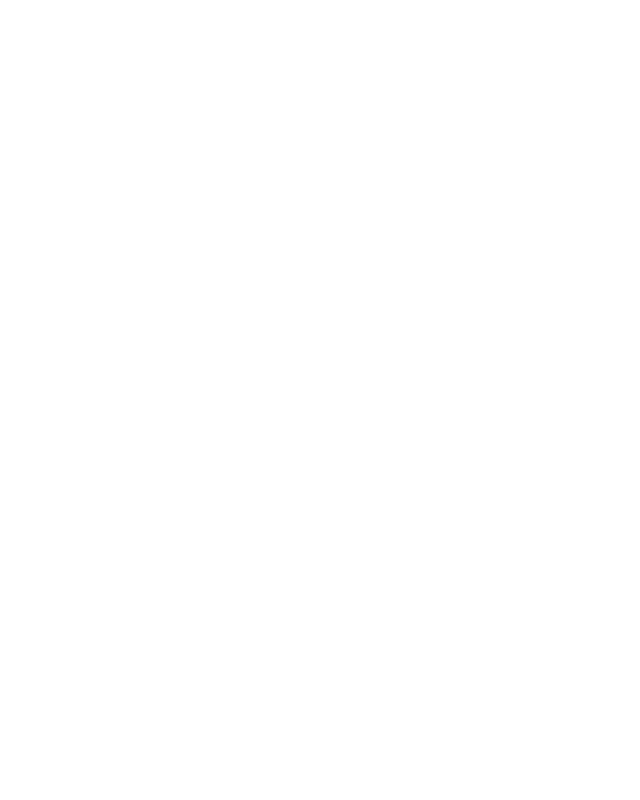
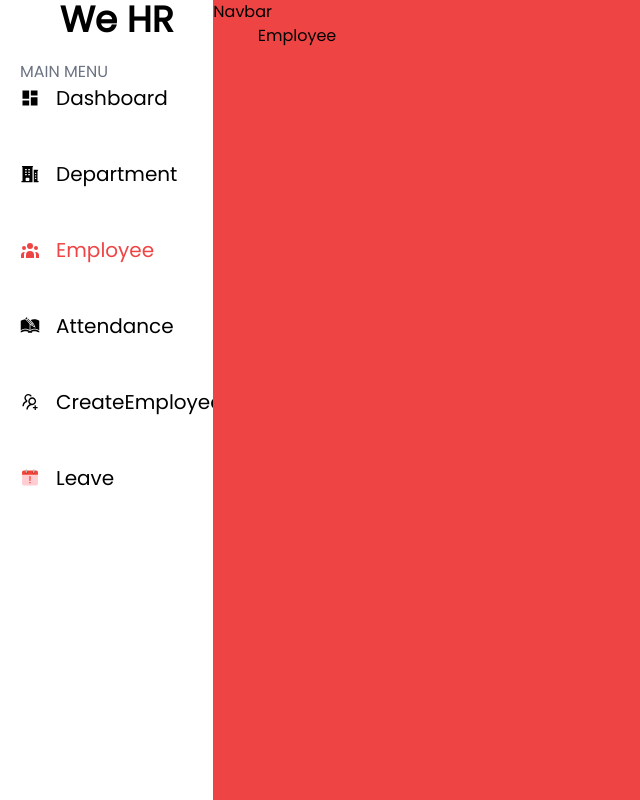
Before and after one commit to jivanaryal/EMS_CMS, a React (Create React App) app: page /employee in a window 1280 px wide. Before the commit this address had no page. Shown: the whole page, without its empty margins (0-640 px from the left). Built offline with nearby package versions, Linux system fonts and the light colour scheme.

Commit message:
creating sidebar

```diff
--- a/src/App.js
+++ b/src/App.js
@@ -5,6 +5,11 @@
 import { BrowserRouter as Router, Routes, Route } from "react-router-dom";
 import Layout from "./Hoc/Layouts/Layout";
 import Dashboard from "./Components/Pages/Dashboard/Dashboard";
+import Department from "./Components/Pages/Departments/Department";
+import Leaves from "./Components/Pages/Leaves/Leaves";
+import Attendance from "./Components/Pages/Attendances/Attendance";
+import Employee from "./Components/Pages/Employees/Employee";
+import CreateEmp from "./Components/Pages/CreateEmp/CreateEmp";
 
 const App = () => {
   return (
@@ -13,6 +18,11 @@
         <Routes>
           <Route path="/" element={<Layout />}>
             <Route index element={<Dashboard />} />
+            <Route path="department" element={<Department />} />
+            <Route path="employee" element={<Employee />} />
+            <Route path="attendance" element={<Attendance />} />
+            <Route path="create" element={<CreateEmp />} />
+            <Route path="leave" element={<Leaves />} />
           </Route>
         </Routes>
       </Router>
--- a/src/Components/Navigation/Sidebar/Sidebar.jsx
+++ b/src/Components/Navigation/Sidebar/Sidebar.jsx
@@ -1,7 +1,70 @@
 import React from "react";
+import { Link, useLocation } from "react-router-dom";
+import { MdDashboard } from "react-icons/md";
+import { HiBuildingOffice2 } from "react-icons/hi2";
+import { HiUserGroup } from "react-icons/hi";
+import { AiOutlineUsergroupAdd } from "react-icons/ai";
+import { GiArchiveRegister } from "react-icons/gi";
+import { FcLeave } from "react-icons/fc";
+
+const Navdata = [
+  {
+    title: "dashboard",
+    path: "/",
+    logo: <MdDashboard />,
+  },
+
+  {
+    title: "department",
+    path: "/department",
+    logo: <HiBuildingOffice2 />,
+  },
+  {
+    title: "employee",
+    path: "/employee",
+    logo: <HiUserGroup />,
+  },
+  {
+    title: "attendance",
+    path: "/attendance",
+    logo: <GiArchiveRegister />,
+  },
+  {
+    title: "createEmployee",
+    path: "/create",
+    logo: <AiOutlineUsergroupAdd />,
+  },
+  {
+    title: "leave",
+    path: "/leave",
+    logo: <FcLeave />,
+  },
+];
 
 const Sidebar = () => {
-  return <div>Sidebar</div>;
+  const location = useLocation();
+  return (
+    <div className="pl-5 h-full">
+      <div className="text-4xl text-center font-extrabold pb-5">We HR</div>
+      <div className="text-gray-500">MAIN MENU</div>
+      <div className="flex flex-col h-full gap-12 ">
+        {Navdata.map((val, i) => {
+          return (
+            <Link to={val.path}>
+              {" "}
+              <div
+                className={`flex w-full items-center text-xl  gap-4 capitalize ${
+                  location.pathname === val.path && "text-red-500"
+                }`}>
+                <div className=" ">{val.logo}</div>
+                <div className="">{val.title}</div>
+              </div>
+            </Link>
+          );
+        })}
+      </div>
+    </div>
+  );
 };
 
 export default Sidebar;
--- /dev/null
+++ b/src/Components/Pages/Attendances/Attendance.jsx
@@ -0,0 +1,7 @@
+import React from "react";
+
+const Attendance = () => {
+  return <div>Attendance</div>;
+};
+
+export default Attendance;
--- /dev/null
+++ b/src/Components/Pages/CreateEmp/CreateEmp.jsx
@@ -0,0 +1,7 @@
+import React from "react";
+
+const CreateEmp = () => {
+  return <div>CreateEmp</div>;
+};
+
+export default CreateEmp;
--- /dev/null
+++ b/src/Components/Pages/Departments/Department.jsx
@@ -0,0 +1,7 @@
+import React from "react";
+
+const Department = () => {
+  return <div>Department</div>;
+};
+
+export default Department;
--- /dev/null
+++ b/src/Components/Pages/Employees/Employee.jsx
@@ -0,0 +1,7 @@
+import React from "react";
+
+const Employee = () => {
+  return <div>Employee</div>;
+};
+
+export default Employee;
--- /dev/null
+++ b/src/Components/Pages/Leaves/Leaves.jsx
@@ -0,0 +1,7 @@
+import React from "react";
+
+const Leaves = () => {
+  return <div>Leaves</div>;
+};
+
+export default Leaves;
--- a/src/Hoc/Layouts/Layout.jsx
+++ b/src/Hoc/Layouts/Layout.jsx
@@ -7,15 +7,17 @@
   return (
     <div>
       <div className="grid grid-cols-12">
-        <div className="col-span-2 bg-red-500 h-screen sticky top-0 left-0">
-          <Sidebar />
+        <div className="col-span-2">
+          <div className="sticky top-0 h-screen overflow-hidden">
+            <Sidebar />
+          </div>
         </div>
-        <div className="col-span-10 bg-yellow-500 relative">
+        <div className="col-span-10 bg-red-500 relative">
           <div>
             <Navbar />
           </div>
 
-          <div className="w-11/12 mx-auto ">
+          <div className="w-11/12 mx-auto">
             <Outlet />
           </div>
         </div>
```
